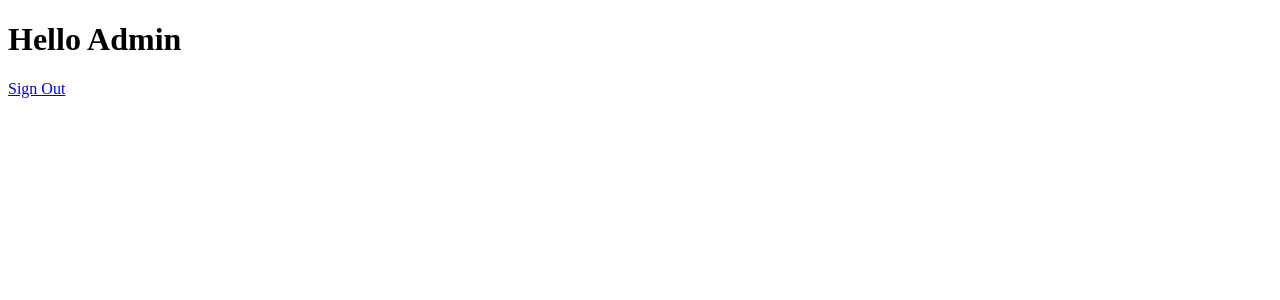
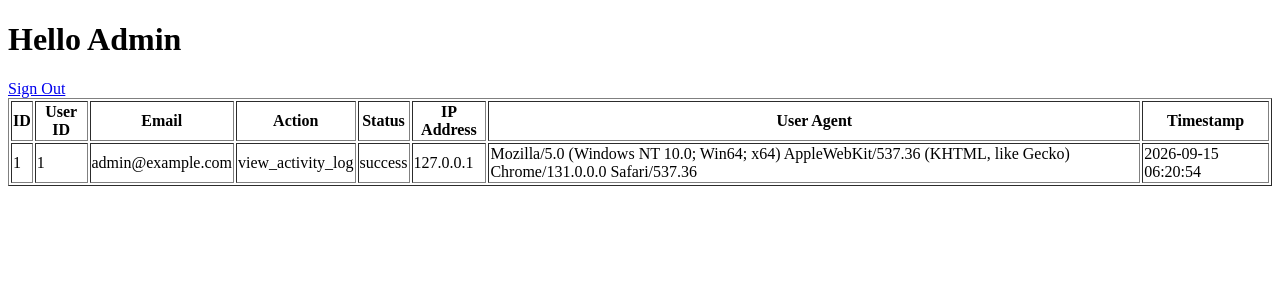
Before and after one commit to Grace-Racasa/IT34A, a PHP site: page /it34a/app/admin/index.php in a window 1280 px wide. Shown: the top 300 px of the page. Run offline with PHP 8.4, Linux system fonts and the light colour scheme; a user stored in the database is signed in; data that the repository does not hold is empty.

Commit message:
added activity tables on admin/index.php

```diff
--- a/app/admin/index.php
+++ b/app/admin/index.php
@@ -1,3 +1,28 @@
+<?php
+require_once '../../config/config.php';
+require_once '../../config/function.php';
+
+requireRole('admin');
+
+logActivity(
+    $pdo,
+    $_SESSION['user_id'],
+    $_SESSION['user_email'],
+    'view_activity_log'
+);
+
+# Query #3 Get All Activity Logs
+$stmt = $pdo->query("
+    SELECT *
+    FROM activity_logs
+    ORDER BY activity_log_created_at DESC
+");
+
+$activities = $stmt->fetchAll(PDO::FETCH_ASSOC);
+
+
+?>
+
 <!DOCTYPE html>
 <html lang="en">
 <head>
@@ -8,5 +33,78 @@
 <body>
     <h1>Hello Admin</h1>
     <a href="../auth/signout.php">Sign Out</a>
+
+    <table border="1">
+        <thead>
+            <tr>
+                <th>ID</th>
+                <th>User ID</th>
+                <th>Email</th>
+                <th>Action</th>
+                <th>Status</th>
+                <th>IP Address</th>
+                <th>User Agent</th>
+                <th>Timestamp</th>
+            </tr>
+        </thead>
+        <tbody>
+            <?php foreach ($activities as $activity): ?>
+                <tr>
+                    <td>
+                        <?= htmlspecialchars(
+                            $activity['activity_log_id']
+                        ) ?>
+                    </td>
+
+                    <td>
+                        <?= htmlspecialchars(
+                            $activity['user_id']
+                        ) ?>
+                    </td>
+
+                    <td>
+                        <?= htmlspecialchars(
+                            $activity['user_email']
+                        ) ?>
+                    </td>
+
+                    <td>
+                        <?= htmlspecialchars(
+                            $activity['activity_log_action']
+                        ) ?>
+                    </td>
+
+                    <td>
+                        <?= htmlspecialchars(
+                            $activity['activity_log_status']
+                        ) ?>
+                    </td>
+
+                    <td>
+                        <?= htmlspecialchars(
+                            $activity['activity_log_ip_address']
+                        ) ?>
+                    </td>
+
+                    <td>
+                        <?= htmlspecialchars(
+                            $activity['activity_log_user_agent']
+                        ) ?>
+                    </td>
+
+                    <td>
+                        <?= htmlspecialchars(
+                            $activity['activity_log_created_at']
+                        ) ?>
+                    </td>
+
+                </tr>
+
+            </tbody>
+
+        <?php endforeach; ?>
+
+    </table>
+
 </body>
 </html>
```
Also changed, not shown: test/test-logger-use-cases.php (renamed from test-logger-use-cases.php).
